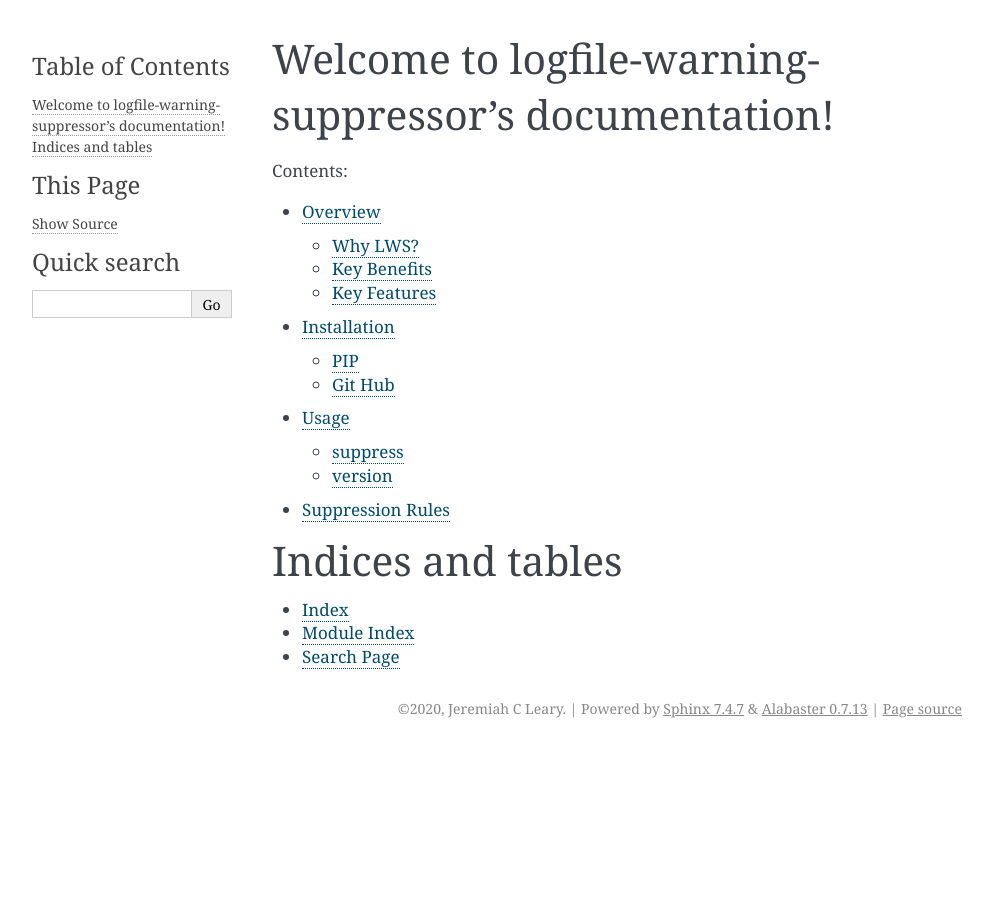
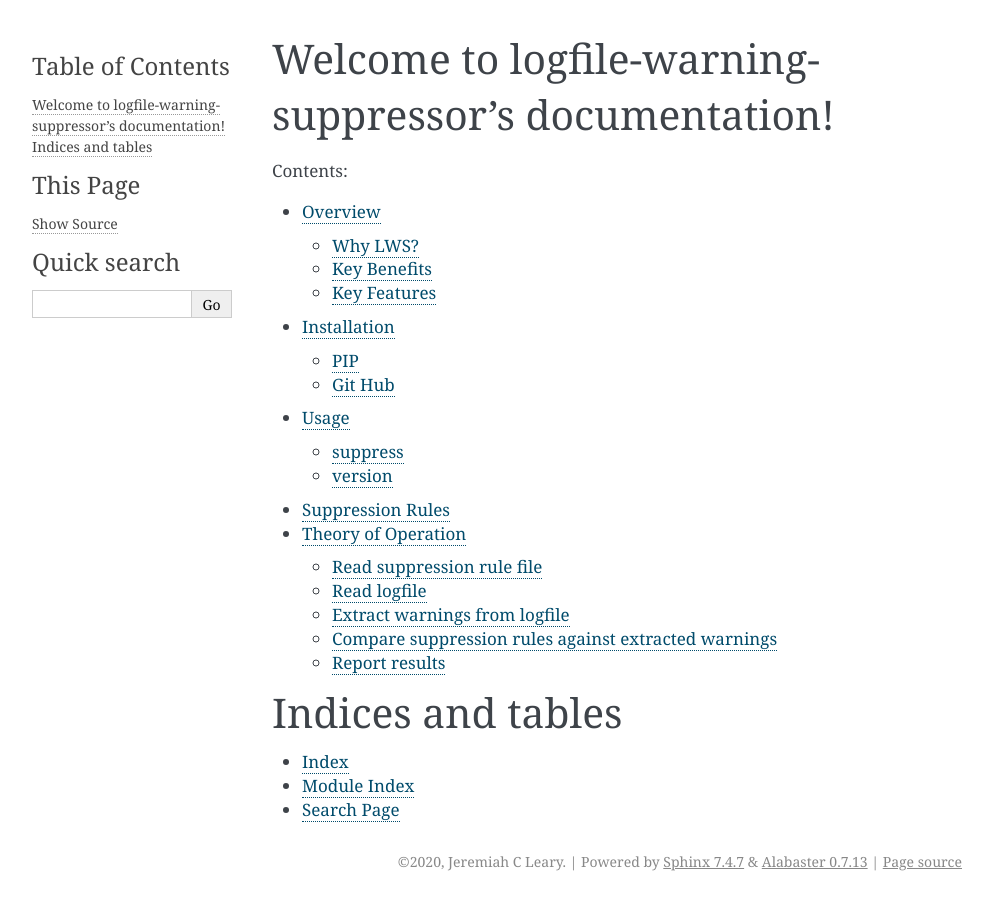
Before and after one commit to jeremiah-c-leary/eda-log-file-warning-suppressor, a Sphinx documentation site: the page built from docs/source/index.rst, in a window 1280 px wide. Shown: the whole page, without its empty margins (148-1141 px from the left). Built offline with Sphinx 7.4.7, drawn with Linux system fonts in a browser that asks for light colours; some of the changed lines change nothing that is shown.

Commit message:
Added theory of operation documentation.

```diff
--- a/docs/source/index.rst
+++ b/docs/source/index.rst
@@ -14,6 +14,7 @@ Welcome to logfile-warning-suppressor's documentation!
    installation
    usage
    suppression_rules
+   theory_of_operation/theory_of_operation
 
 Indices and tables
 ==================
--- /dev/null
+++ b/docs/source/theory_of_operation/theory_of_operation.rst
@@ -0,0 +1,46 @@
+Theory of Operation
+===================
+
+LWS performs the following tasks in this order:
+
+1. Read suppression rule file
+2. Read logfile
+3. Extract warnings from logfile
+4. Compare suppression rules against extracted warnings
+   a.  Mark which rule suppressed a warning
+5. Report results
+   a.  Send unsuppressed warnings to stdio
+   b.  Generate JUnitXML file if requested
+   c.  Generate audit report if requested
+
+Read suppression rule file
+--------------------------
+
+This just reads the YAML file which will create a dictionary.
+
+Read logfile
+------------
+
+This reads the text logfile and stores it as a list of strings.
+
+Extract warnings from logfile
+-----------------------------
+
+There are different patterns of warnings depending on the vendor and tool.
+To support multiple styles, each vendor and tool will require it's own extractor.
+
+.. jcl - detail how we handle multiple vendors and their tools
+
+Compare suppression rules against extracted warnings
+----------------------------------------------------
+
+Each warning will be compared against every suppression rule.
+If a match is found then that warning will be stored with the rule.
+If not match is found then that warning will be stored in an unmatched list.
+
+Report results
+--------------
+
+All unmatched rules will be sent to stdio for the user to see.
+If the user requested a JUnitXML file to support CI, it will be generated at this step.
+If the user requested an audit report, it will be generated at this step.
```
